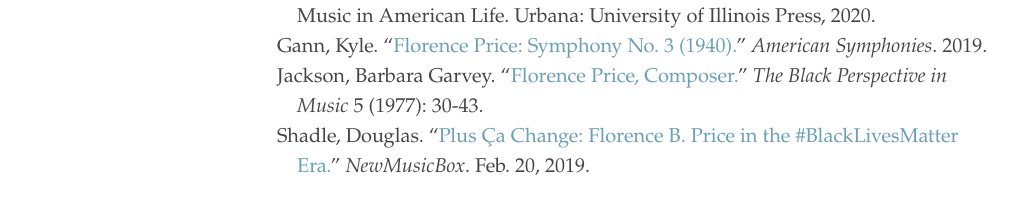
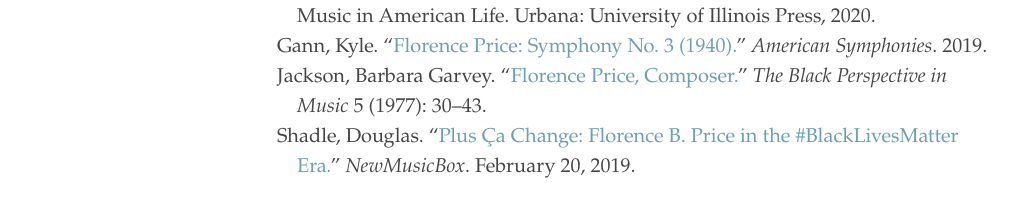
Before and after one commit to dwshadle/florence-price-catalog, a Jekyll site: the page built from _texts/price-symphony_no3.md, in a window 1280 px wide and 900 px high, scrolled down 1522 px. Shown: the part 638-855 px from the top of the window, without its empty margins (3-1022 px from the left). Built offline with Jekyll 4.4.1, drawn with Linux system fonts in a browser that asks for light colours.

Commit message:
minor formatting edits for consistency

```diff
--- a/_texts/price-symphony_no3.md
+++ b/_texts/price-symphony_no3.md
@@ -10,7 +10,7 @@
 - ca. 1940
 
 ## Instrumentation
-3+pic.2+ca.2+bcl.2 - 4.3.3.1 - timp.5perc -hp - strings
+- 3+pic.2+ca.2+bcl.2 - 4.3.3.1 - timp.5perc -hp - strings
 
 ## Length
 - 22 min.
@@ -30,7 +30,7 @@
     * Parts, miscellaneous (undated): Box 2, Folders 1-6
 
 ## Premiere Performance
-November 6, 1940; Detroit Institute of the Arts, Detroit; Detroit Civic Orchestra (Michigan WPA Symphony Orchestra); Valter Poole, conductor
+- November 6, 1940; Detroit Institute of the Arts, Detroit; Detroit Civic Orchestra (Michigan WPA Symphony Orchestra); Valter Poole, conductor
 
 ## Published Editions
 - *Symphonies Nos. 1 and 3.* Edited by Rae Linda Brown and Wayne Shirley. Music of the United States of America 19. Recent Researches in American Music 66. Middleton, WI: Published for the American Musicological Society by A-R Editions, 2008.
@@ -54,6 +54,6 @@
 ## Bibliography
 1. Brown, Rae Linda. <a href="https://www.worldcat.org/title/1122800180" target="_blank">*The Heart of a Woman: The Life and Music of Florence B. Price*</a>. Music in American Life. Urbana: University of Illinois Press, 2020.
 2. Gann, Kyle. "<a href="https://www.kylegann.com/Price3.html" target="_blank">Florence Price: Symphony No. 3 (1940).</a>" *American Symphonies*. 2019.
-3. Jackson, Barbara Garvey. "<a href="https://doi.org/10.2307/1214357" target="_blank">Florence Price, Composer.</a>" *The Black Perspective in Music* 5 (1977): 30-43.
-4. Shadle, Douglas. "<a href="https://newmusicusa.org/nmbx/plus-ca-change-florence-b-price-in-the-blacklivesmatter-era/" target="_blank">Plus Ça Change: Florence B. Price in the #BlackLivesMatter Era.</a>" *NewMusicBox*. Feb. 20, 2019.
+3. Jackson, Barbara Garvey. "<a href="https://doi.org/10.2307/1214357" target="_blank">Florence Price, Composer.</a>" *The Black Perspective in Music* 5 (1977): 30&ndash;43.
+4. Shadle, Douglas. "<a href="https://newmusicusa.org/nmbx/plus-ca-change-florence-b-price-in-the-blacklivesmatter-era/" target="_blank">Plus Ça Change: Florence B. Price in the #BlackLivesMatter Era.</a>" *NewMusicBox*. February 20, 2019.
 {:.bibliography}
```
Also changed, not shown: _texts/price-piano_concerto_no1.md (+4 -4 lines), _texts/price-songs_to_the_dark_virgin.md (+1 -1 lines), _texts/price-symphony_no4.md (+1 -1 lines).
